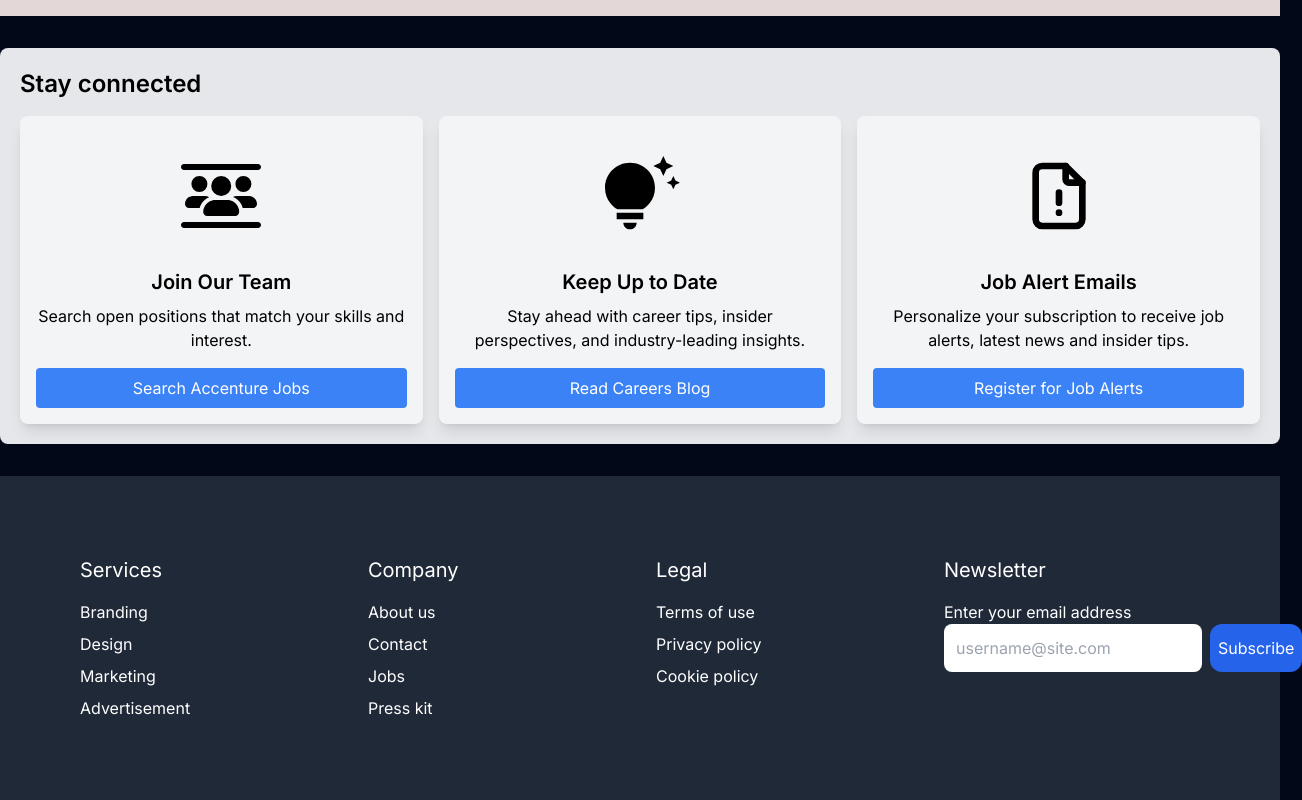
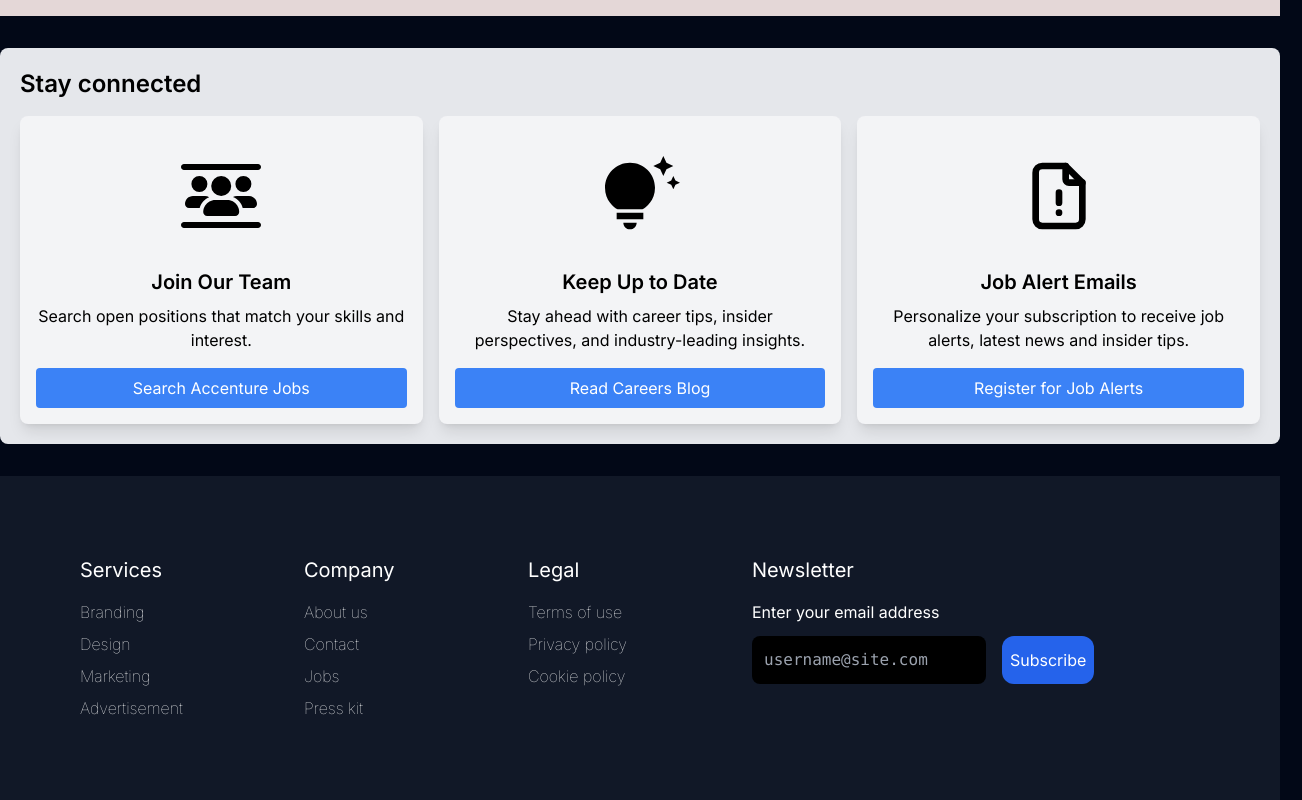
Before and after one commit to maheshshinde140/arohisoftware-website, a Next.js app: page /worken in a window 1280 px wide. Shown: the part 2017-2817 px from the top of the page, 1302 px wide, since content can reach past the window. Built offline with nearby package versions, Linux system fonts and the light colour scheme.

Commit message:
Improve the ui of FAQ,Footer,Event 🌟

```diff
--- a/src/app/components/Footer.tsx
+++ b/src/app/components/Footer.tsx
@@ -1,43 +1,51 @@
 "use client";
+
+import Link from "next/link";
 
 function Footer() {
   return (
    <>
     <div className="">
-      <footer className="footer bg-gray-800 lg:p-20 p-10 text-white grid lg:grid-cols-4 grid-cols-2 gap-8">
-        <nav className="text-white">
+      <footer className="footer bg-gray-900 lg:p-20 p-10 text-white grid lg:grid-cols-5 grid-cols-2 gap-8 lg:gap-0">
+        <nav className="text-white ">
           <h6 className="footer-title text-white text-xl mb-4">Services</h6>
-          <a className="link link-hover mt-2 block">Branding</a>
-          <a className="link link-hover mt-2 block">Design</a>
-          <a className="link link-hover mt-2 block">Marketing</a>
-          <a className="link link-hover mt-2 block">Advertisement</a>
+         <div className="font-thin ">
+              <Link href="/branding" className="link hover:underline link-hover mt-2 block">Branding</Link>
+              <Link href="/design" className="link hover:underline link-hover mt-2 block">Design</Link>
+              <Link href="/courses" className="link hover:underline link-hover mt-2 block">Marketing</Link>
+              <Link href="/courses" className="link hover:underline link-hover mt-2 block">Advertisement</Link>
+         </div>
         </nav>
         <nav className="text-white">
           <h6 className="footer-title text-white text-xl mb-4">Company</h6>
-          <a className="link link-hover mt-2 block">About us</a>
-          <a className="link link-hover mt-2 block">Contact</a>
-          <a className="link link-hover mt-2 block">Jobs</a>
-          <a className="link link-hover mt-2 block">Press kit</a>
+          <div className="font-thin">
+              <Link href="/about" className="link hover:underline link-hover mt-2 block">About us</Link>
+              <Link href="/contact" className="link hover:underline link-hover mt-2 block">Contact</Link>
+              <Link href="/jobs" className="link hover:underline link-hover mt-2 block">Jobs</Link>
+              <Link href={"/press"} className="link hover:underline link-hover mt-2 block">Press kit</Link>
+          </div>
         </nav>
         <nav className="text-white">
           <h6 className="footer-title text-white text-xl mb-4">Legal</h6>
-          <a className="link link-hover mt-2 block">Terms of use</a>
-          <a className="link link-hover mt-2 block">Privacy policy</a>
-          <a className="link link-hover mt-2 block">Cookie policy</a>
+          <div className="font-thin">
+              <Link href="/terms" className="link hover:underline link-hover mt-2 block">Terms of use</Link>
+              <Link href="/policy" className="link hover:underline link-hover mt-2 block">Privacy policy</Link>
+              <Link href="/policy" className="link hover:underline link-hover mt-2 block">Cookie policy</Link>
+          </div>
         </nav>
         <form className="lg:col-span-1 col-span-2">
           <h6 className="footer-title text-white text-xl mb-4">Newsletter</h6>
           <fieldset className="form-control w-full">
-            <label className="label">
+            <label className="label ">
               <span className="label-text text-white">Enter your email address</span>
             </label>
-            <div className="flex">
+            <div className="flex items-center gap-2">
               <input
                 type="email"
                 placeholder="username@site.com"
-                className="input input-bordered rounded-lg p-3 flex-grow"
+                className="input my-3 bg-black font-mono input-bordered rounded-lg p-3 flex-grow"
               />
-              <button className="btn btn-primary p-2  rounded-xl bg-blue-600 ml-2">Subscribe</button>
+              <button className="btn btn-primary p-2 h-12  rounded-xl bg-blue-600 ml-2">Subscribe</button>
             </div>
           </fieldset>
         </form>
--- a/src/app/components/ui/accordion.tsx
+++ b/src/app/components/ui/accordion.tsx
@@ -14,7 +14,7 @@ const AccordionItem = React.forwardRef<
 >(({ className, ...props }, ref) => (
   <AccordionPrimitive.Item
     ref={ref}
-    className={cn("border-b", className)}
+    className={cn("", className)}
     {...props}
   />
 ))
@@ -28,7 +28,7 @@ const AccordionTrigger = React.forwardRef<
     <AccordionPrimitive.Trigger
       ref={ref}
       className={cn(
-        "flex flex-1 items-center justify-between py-4 text-sm font-medium transition-all hover:underline [&[data-state=open]>svg]:rotate-180",
+        "flex flex-1 items-center justify-between py-4 text-sm font-medium transition-all  [&[data-state=open]>svg]:rotate-180",
         className
       )}
       {...props}
--- a/src/app/faq/page.tsx
+++ b/src/app/faq/page.tsx
@@ -5,58 +5,69 @@ import {
   AccordionItem,
   AccordionTrigger,
 } from "@/app/components/ui/accordion";
+import Footer from "../components/Footer";
 
 function page() {
   return (
-    <div>
+    <div className="overflow-hidden">
         <h1 className="text-center relative pt-28 text-3xl pb-10">FAQ</h1>
-    <div className="flex flex-col px-80  text-5xl">
+    <div className="flex my-12 flex-col w-3/4 mx-auto  lg:w-[500px]  text-5xl">
 
-      <Accordion type="single" collapsible>
+      <div className="bg-gradient-to-br from-violet-400 rounded-lg to-orange-300 p-[1px] ">
+          <Accordion type="single" className="border bg-black  p-2 rounded-lg " collapsible>
             <AccordionItem value="item-1">
-          <AccordionTrigger>1. What products or services does your software company offer?</AccordionTrigger>
+              <AccordionTrigger className="text-left">1. What products or services does your software company offer?</AccordionTrigger>
               <AccordionContent>
                 We offer custom software development, off-the-shelf solutions, and consultancy services.
               </AccordionContent>
             </AccordionItem>
           </Accordion>
+      </div>
       <br/>
-      <Accordion type="single" collapsible>
+        <div className="bg-gradient-to-br from-violet-400 rounded-lg to-orange-300 p-[1px] ">
+          <Accordion type="single" className="border bg-black  p-2 rounded-lg " collapsible>
             <AccordionItem value="item-1">
-          <AccordionTrigger>2. How can I request a quote or proposal for your services?</AccordionTrigger>
+              <AccordionTrigger className="text-left">2. How can I request a quote or proposal for your services?</AccordionTrigger>
               <AccordionContent>
                 Contact us through our website, email, or phone for a customized proposal.
               </AccordionContent>
             </AccordionItem>
           </Accordion>
+      </div>
       <br/>
-      <Accordion type="single" collapsible>
+        <div className="bg-gradient-to-br from-violet-400 rounded-lg to-orange-300 p-[1px] ">
+          <Accordion type="single" className="border bg-black  p-2 rounded-lg " collapsible>
             <AccordionItem value="item-1">
-          <AccordionTrigger>3. Can you customize your software solutions to fit our specific requirements?</AccordionTrigger>
+              <AccordionTrigger className="text-left">3. Can you customize your software solutions to fit our specific requirements?</AccordionTrigger>
               <AccordionContent>
                 Yes, we specialize in tailoring solutions to meet your unique needs.
               </AccordionContent>
             </AccordionItem>
           </Accordion>
+      </div>
       <br/>
-      <Accordion type="single" collapsible>
+        <div className="bg-gradient-to-br from-violet-400 rounded-lg to-orange-300 p-[1px] ">
+          <Accordion className="border bg-black  p-2 rounded-lg " type="single" collapsible>
             <AccordionItem value="item-1">
-          <AccordionTrigger>4. How do you ensure the security and privacy of our data?</AccordionTrigger>
+              <AccordionTrigger className="text-left">4. How do you ensure the security and privacy of our data?</AccordionTrigger>
               <AccordionContent>
                 We employ industry-standard security measures and comply with data protection regulations.
               </AccordionContent>
             </AccordionItem>
           </Accordion>
+     </div>
       <br/>
-      <Accordion type="single" collapsible>
+        <div className="bg-gradient-to-br from-violet-400 rounded-lg to-orange-300 p-[1px] ">
+          <Accordion className="border bg-black  p-2 rounded-lg " type="single" collapsible>
           <AccordionItem value="item-1">
-          <AccordionTrigger>5. What support and maintenance options do you offer for your software products?</AccordionTrigger>
+            <AccordionTrigger className="text-left">5. What support and maintenance options do you offer for your software products?</AccordionTrigger>
             <AccordionContent>
               We provide comprehensive support, updates, and maintenance services.
             </AccordionContent>
           </AccordionItem>
-      </Accordion>
+        </Accordion></div>
     </div>
+    <Footer/>
     </div>
   );
 }
```
Also changed, not shown: src/app/events/page.tsx (+24 -17 lines). Lines whose indentation alone changed are shown as unchanged.
